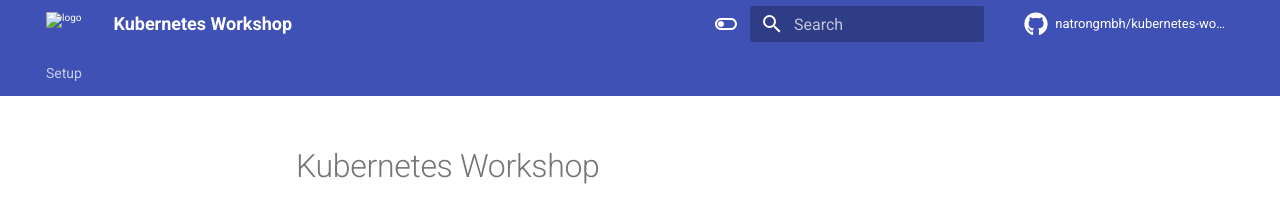
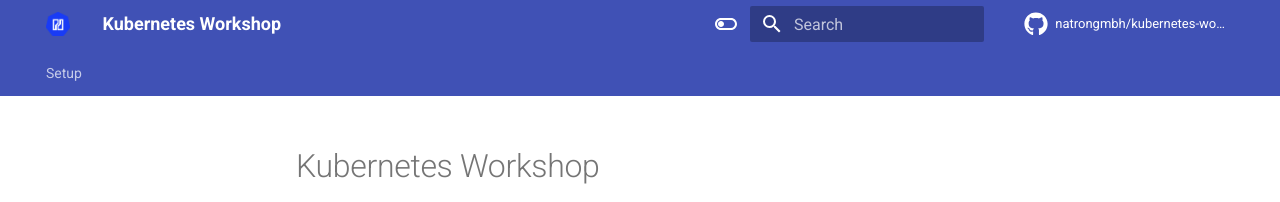
Before and after one commit to natrontech/kubernetes-workshop-golog, an MkDocs documentation site: the page built from docs/index.md, in a window 1280 px wide. Shown: the top 202 px of the page. Built offline with MkDocs 1.6.1 and Material for MkDocs 9.7.7, drawn with Linux system fonts in a browser that asks for light colours; comment, search, counter and statistics services are not loaded.

Commit message:
fix: move assets folder to docs
Signed-off-by: Jan Lauber <jan.lauber@protonmail.ch>

```diff
--- a/mkdocs.yaml
+++ b/mkdocs.yaml
@@ -14,7 +14,7 @@
 
 # Configuration
 theme:
-  favicon: assets/images/logo_natron_kubernetes.png
+  favicon: assets/logo_natron_kubernetes.png
   logo: assets/logo_natron_kubernetes.png
   name: material
   language: en
@@ -85,7 +85,7 @@
       custom_checkbox: true
 
 extra_css:
-  - stylesheets/extra.css
+  - assets/stylesheets/extra.css
 
 extra_javascript:
-  - javascripts/extra.js
+  - assets/javascripts/extra.js
```
Also changed, not shown: docs/assets/javascripts/extra.js (added), docs/assets/logo_natron.png (renamed from assets/logo_natron.png), docs/assets/logo_natron_kubernetes.png (renamed from assets/logo_natron_kubernetes.png), docs/assets/stylesheets/extra.css (added).
